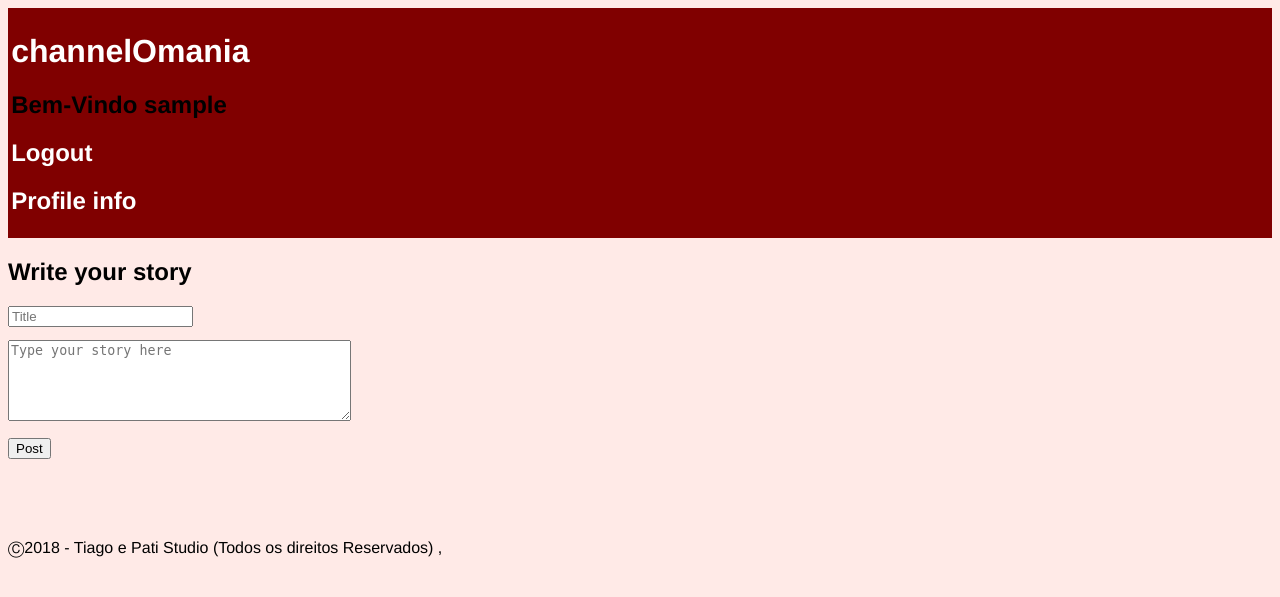
After one commit to TiagoR98/LTW_Project, a PHP site: page /pages/new_story.php in a window 1280 px wide. The commit adds this page. Shown: the top 597 px of the page. Run offline with PHP 8.4, Linux system fonts and the light colour scheme; the visitor is signed in with stand-in values (Sample User, id 1).

Commit message:
added show story page and create new story

```diff
--- a/css/style.css
+++ b/css/style.css
@@ -3,7 +3,7 @@ body {
   background-color: #FFEAE7;
 }
 
-header{
+.header{
   background-color: #800000;
   padding: 0.2em;
   position: relative;
@@ -50,7 +50,7 @@ header a{
   font-size: 2.5em;
 }
 
-#login input, #register input, #password input {
+#login input, #register input, #password input, #new_story input {
   display: block;
   margin: 1em 0;
 }
@@ -91,7 +91,7 @@ footer{
   padding-top: 50px;
 }
 
-#story_preview ul{
+ul{
   display: flex;
   flex-wrap: wrap;
   flex-direction: row;
@@ -99,7 +99,7 @@ footer{
   margin: 0;
 }
 
-#story_preview li {
+li {
   text-align: center;
   list-style-type: none;
   padding: 1em;
--- a/database/db_list.php
+++ b/database/db_list.php
@@ -18,14 +18,14 @@ function updateProfile($userInfo) {
 
 function listStory() {
   $db = Database::instance()->db();
-  $stmt = $db->prepare('SELECT *,(SELECT COUNT(*) FROM comment WHERE comment.story == story.ID) AS n_comments FROM story INNER JOIN user ON user.ID == story.author');
+  $stmt = $db->prepare('SELECT *,(SELECT COUNT(*) FROM comment WHERE comment.story == storyID) AS n_comments FROM story INNER JOIN user ON user.ID == story.author');
   $stmt->execute();
   return $stmt->fetchAll();
 }
 
 function getStoriesByUser($username) {
   $db = Database::instance()->db();
-  $stmt = $db->prepare('SELECT *,(SELECT COUNT(*) FROM comment WHERE comment.story == story.ID) AS n_comments FROM story INNER JOIN user ON user.ID == story.author WHERE user.username = ?');
+  $stmt = $db->prepare('SELECT *,(SELECT COUNT(*) FROM comment WHERE comment.story == storyID) AS n_comments FROM story INNER JOIN user ON user.ID == story.author WHERE user.username = ?');
   $stmt->execute(array($username));
   return $stmt->fetchAll();
 }
--- a/database/db_user.php
+++ b/database/db_user.php
@@ -26,7 +26,7 @@ function getIdFromUsername($username) {
   $db = Database::instance()->db();
   $stmt = $db->prepare('SELECT ID FROM user WHERE username = ?');
   $stmt->execute(array($username));
-  return $stmt->fetch()['id'];
+  return $stmt->fetch()['ID'];
 }
 
 function insertUser($username, $password,$email,$birth) {
--- a/pages/mainpage.php
+++ b/pages/mainpage.php
@@ -8,6 +8,7 @@
   draw_header($_SESSION['username']);
 
   $storyInfo = listStory();
+  print_r($storyInfo);
 
   draw_mainpage($storyInfo);
 
--- /dev/null
+++ b/pages/new_story.php
@@ -0,0 +1,11 @@
+<?php
+  include_once('../includes/session.php');
+  include_once('../templates/tpl_common.php');
+  include_once('../templates/tpl_story.php');
+
+  draw_header($_SESSION['username']);
+
+  draw_new_story();
+
+  draw_footer();
+?>
--- a/templates/tpl_common.php
+++ b/templates/tpl_common.php
@@ -8,7 +8,7 @@
     <link href="../css/style.css" rel="stylesheet">
   </head>
   <body>
-    <header>
+    <header class="header">
       <h1><a href="mainpage.php">channelOmania</a></h1>
       <?php if(isset($_SESSION['username'])){ ?>
         <h2>Bem-Vindo <?php echo($_SESSION['username']) ?> </h2>
--- a/templates/tpl_mainpage.php
+++ b/templates/tpl_mainpage.php
@@ -1,4 +1,7 @@
 <?php function draw_mainpage($storyInfo) { ?>
+
+  <h2>All Stories</h2>
+  <p><a href = "../pages/new_story.php" >Add a story</a></p>
 
   <?php foreach($storyInfo as $story) { ?>
     <?php draw_story_list_item($story); ?>
@@ -8,8 +11,14 @@
 
 <?php function draw_story_list_item($story) { ?>
   <section id="story_preview">
-    <h3><?php echo($story['title']); ?></h3>
+    <h3><a href = "../pages/story.php?storyId=<?php echo($story['storyID']); ?>" ><?php echo($story['title']); ?></a></h3>
     <p><?php echo(substr($story['content'],0,20)); ?>...</p>
+    <?php draw_story_info($story); ?>
+
+  </section>
+<?php } ?>
+
+<?php function draw_story_info($story) { ?>
   <ul>
     <li><a href="../pages/profile.php?userId=<?php echo($story['author']); ?>"><?php echo($story['username']); ?></a></li>
     <li><?php echo($story['date']); ?></li>
@@ -17,5 +26,4 @@
     <li>Downvotes: <?php echo($story['downvotes']); ?></li>
     <li><?php echo($story['n_comments']); ?> Comments</li>
   </ul>
-  </section>
 <?php } ?>
--- /dev/null
+++ b/templates/tpl_story.php
@@ -0,0 +1,24 @@
+<?php include_once('../templates/tpl_mainpage.php'); ?>
+
+<?php function draw_story($story) { ?>
+  <section id="story">
+    <article>
+      <header>
+        <h1><?php echo($story['title']); ?></h1>
+      </header>
+      <p><?php echo($story['content']); ?></p>
+      <footer><?php draw_story_info($story); ?></footer>
+    </article>
+  </section>
+<?php } ?>
+
+<?php function draw_new_story() { ?>
+  <section id="new_story">
+    <h2>Write your story</h2>
+    <form action="../actions/action_new_story.php" method="post">
+      <input type="text" name="title" placeholder="Title">
+      <textarea name="story_input" cols="40" rows="5" placeholder="Type your story here"></textarea>
+      <input type="submit" value="Post">
+    </form>
+  </section>
+<?php } ?>
```
Also changed, not shown: actions/action_new_story.php (added, +22 -0 lines), database/db_story.php (added, +17 -0 lines), pages/story.php (added, +14 -0 lines), database/database.db. Lines whose indentation alone changed are shown as unchanged.
